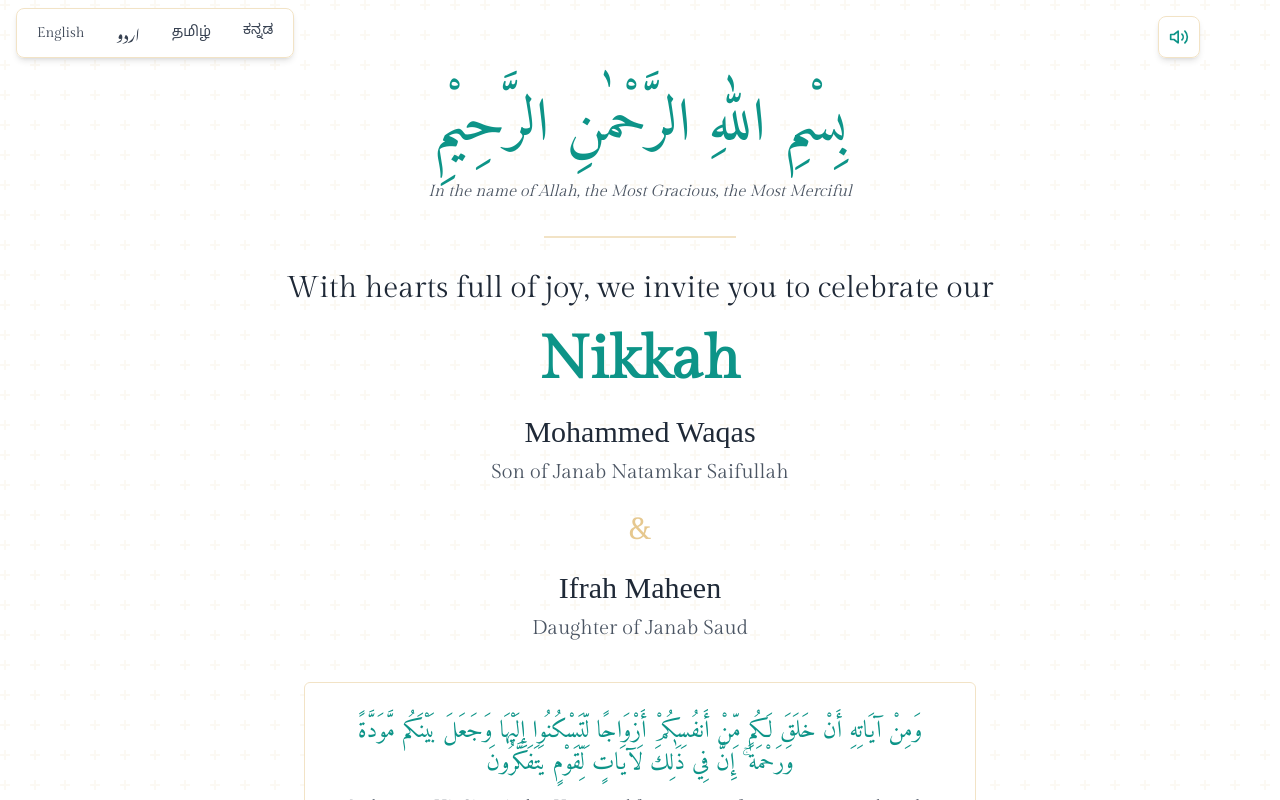
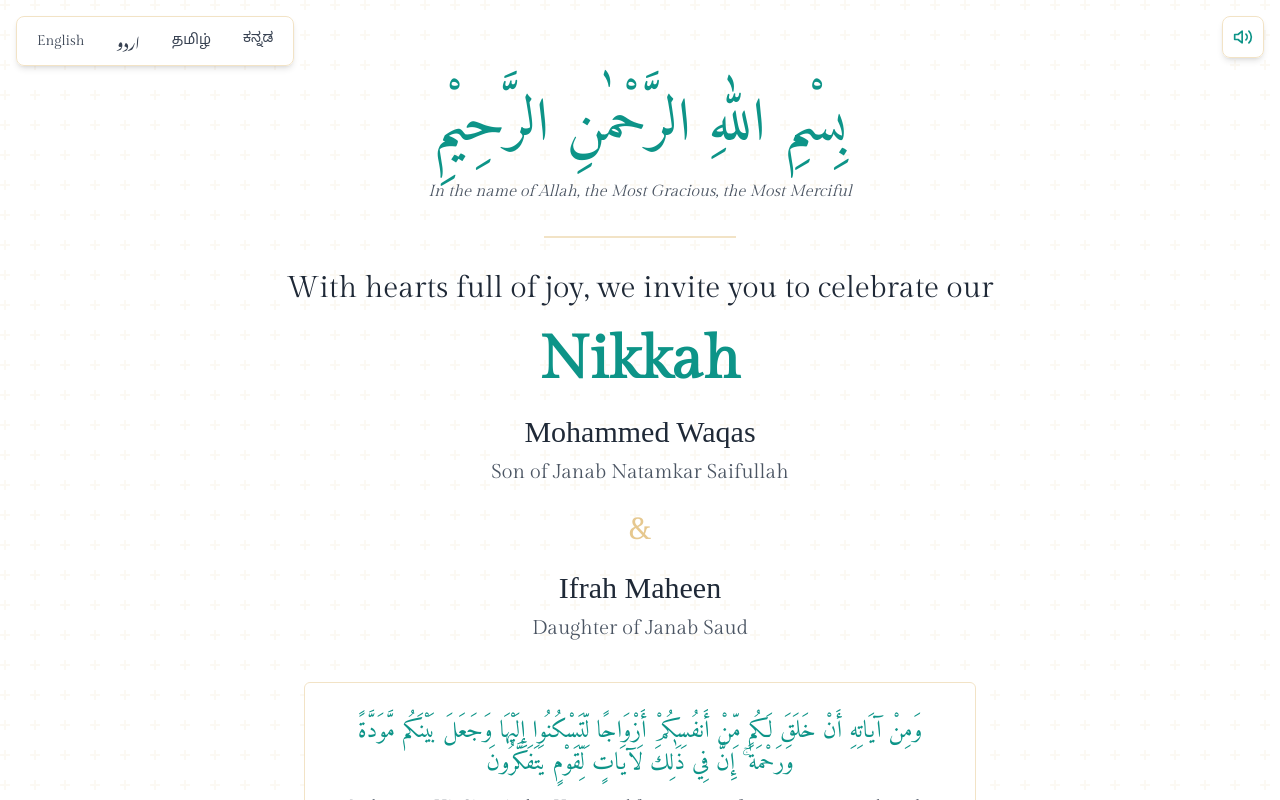
Before and after one commit to AiKnowsWaqas/wi-forever, a React (Vite) app: page / in a window 1280 px wide. Shown: the top 800 px of the page. Built offline with nearby package versions, Linux system fonts and the light colour scheme; a web font is replaced by a local one.

Commit message:
Fix overlapping controls in mobile UI

```diff
--- a/src/components/AudioPlayer.tsx
+++ b/src/components/AudioPlayer.tsx
@@ -69,12 +69,12 @@ const AudioPlayer: React.FC = () => {
   };
 
   return (
-    <div className="fixed top-4 right-4 md:right-20 z-50">
+    <div className="fixed top-4 right-4 z-50">
       <motion.button
         whileHover={{ scale: 1.1 }}
         whileTap={{ scale: 0.9 }}
         onClick={togglePlay}
-        className="bg-white/90 backdrop-blur-sm rounded-lg shadow-md border border-gold-light p-2.5 hover:bg-emerald/10 transition-colors"
+        className="bg-white/90 backdrop-blur-sm rounded-lg shadow-md border border-gold-light p-2.5 hover:bg-emerald/10 transition-colors ml-2"
         aria-label={isPlaying ? 'Pause music' : 'Play music'}
       >
         {isPlaying ? (
--- a/src/components/LanguageSelector.tsx
+++ b/src/components/LanguageSelector.tsx
@@ -13,7 +13,7 @@ const LanguageSelector: React.FC = () => {
   ];
 
   return (
-    <div className="fixed top-16 md:top-2 left-4 z-50">
+    <div className="fixed top-4 left-4 z-50 flex items-center">
       <div className="bg-white/90 backdrop-blur-sm rounded-lg shadow-md border border-gold-light p-2">
         <div className="flex gap-2">
           {languages.map((lang) => (
```
